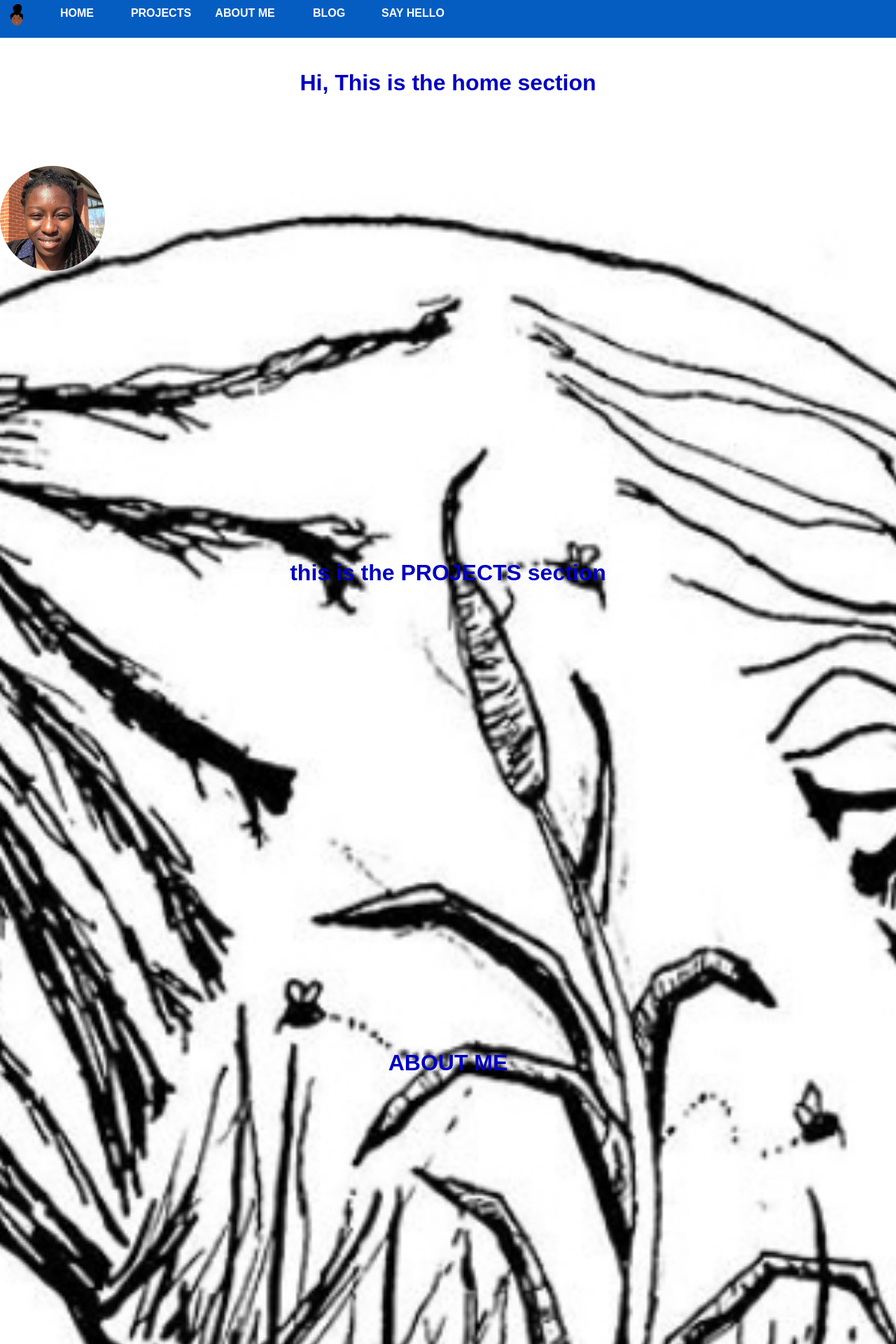
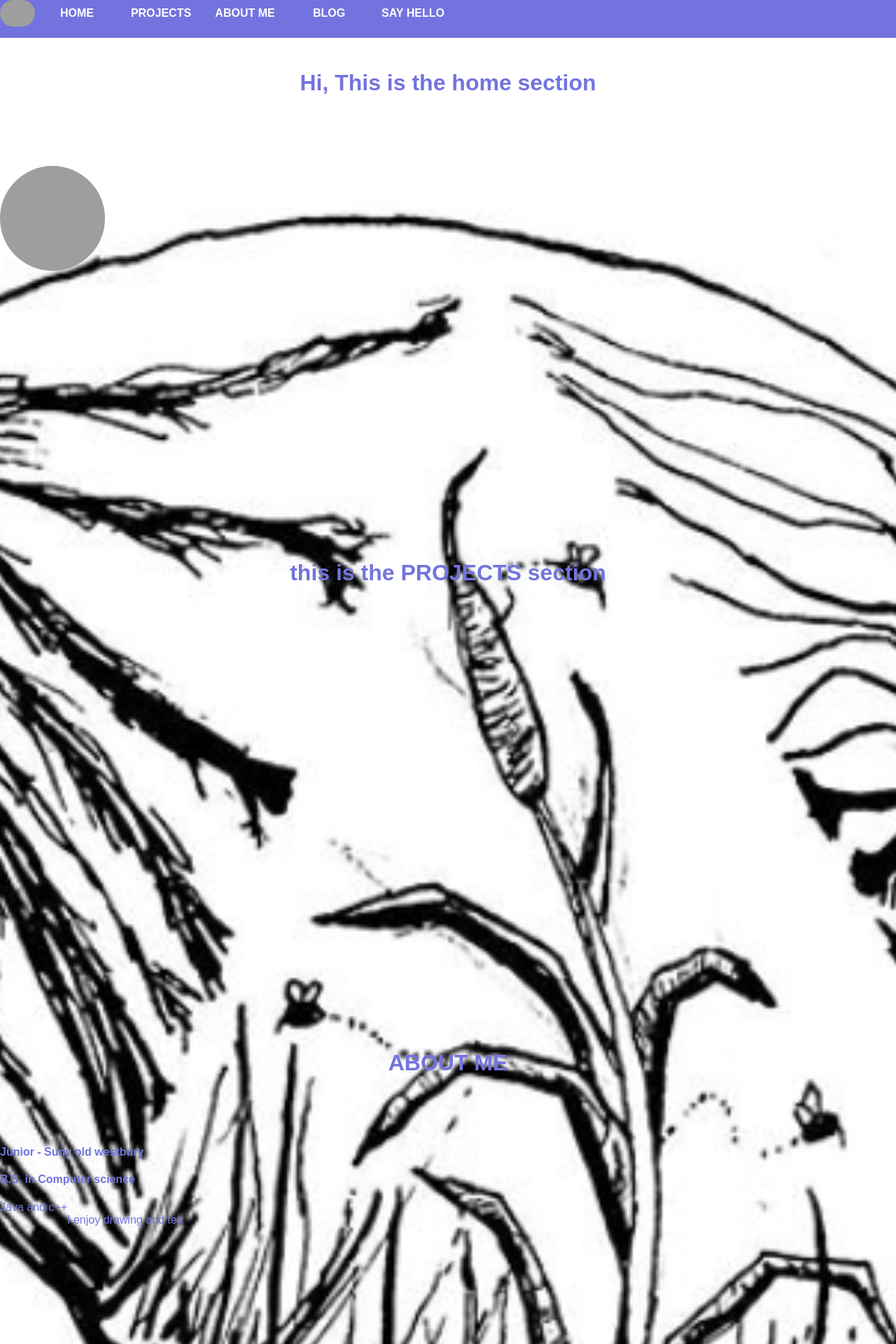
Before and after one commit to DestineeAdams/portfolio-Website, a PHP site: page / in a window 1280 px wide. Shown: the top 1920 px of the page at 70% size. Run offline with PHP 8.4, Linux system fonts and the light colour scheme; grey boxes are pictures that could not be loaded.

Commit message:
remove images

```diff
--- a/index.html
+++ b/index.html
@@ -48,6 +48,19 @@
 
     <div id='section3'>
         <h1>ABOUT ME</h1>
+        <h4>Junior - Suny old westbury</h4>
+        <h4>B.S. in Computer science</h4>
+        <div>
+            <ul>
+                <li>
+                    Java and c++
+                </li>
+
+                <li>
+                   <br> I enjoy drawing and tea
+                </li>
+            </ul>
+        </div>
 
         </div>
 
--- a/style.css
+++ b/style.css
@@ -5,6 +5,9 @@ html{
     background-size: cover;
     background-repeat: no-repeat;
     background-position: center center;
+    background-blend-mode: lighten;
+    background-blend-mode: saturation;
+
 }
 
 
@@ -14,7 +17,7 @@ body{
     padding: auto auto;
     font-family: Arial;
     scroll-behavior: smooth;
-    text
+    color: rgb(115, 115, 223);
 }
 
 
@@ -22,7 +25,7 @@ body{
 nav {
     width: 100%;
     height: 6.75%;
-    background: rgb(5, 93, 194);
+    background: rgb(115, 115, 223);
     overflow: hidden;
     position: fixed;
     top: 0;
@@ -42,6 +45,7 @@ ul{
     padding: 0;
     margin: 0;
     list-style-type: none;
+
 
 }
 
@@ -81,6 +85,7 @@ a{
     width: 100%;
     height: 700px;
     display: inline-block;
+
 }
 
 #section4 {
@@ -99,7 +104,7 @@ h1{
     margin: 100px;
     text-align: center;
     padding: 0;
-    color: rgb(0, 0, 194);
+
 }
 
 img {
```
Also changed, not shown: headerLogo.png (deleted), profile2.png (deleted).
